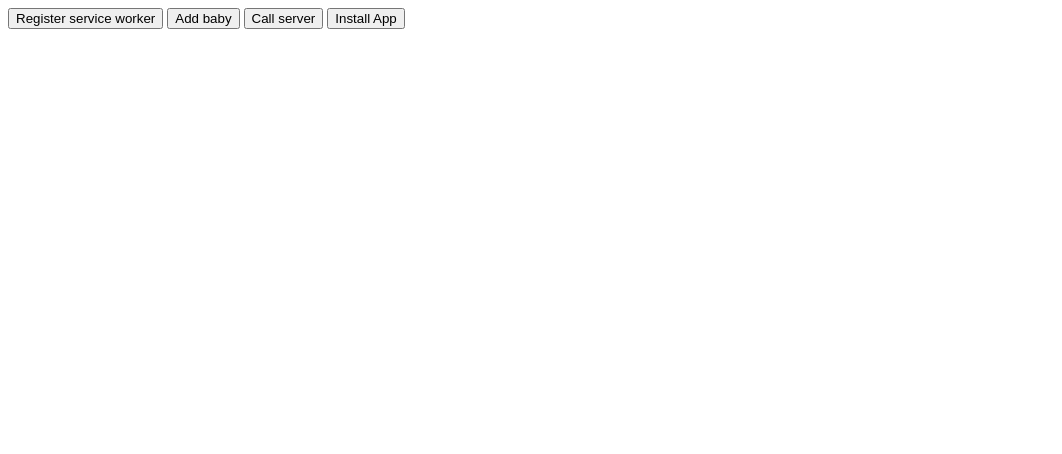
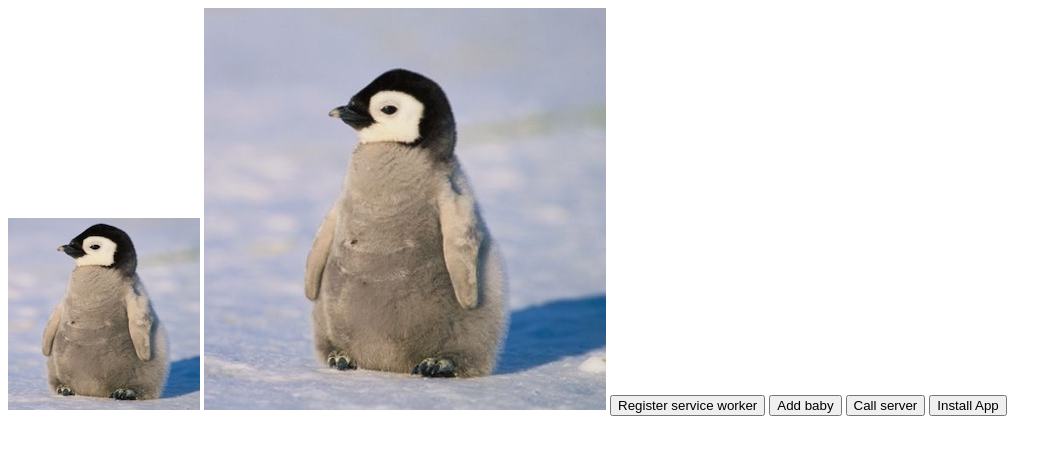
Before and after one commit to KaloyanGG/push-notifications, a plain HTML site: page index.html in a window 1280 px wide. Shown: the whole page, without its empty margins (0-1062 px from the left). Drawn offline with Linux system fonts and the light colour scheme.

Commit message:
Update index.html

```diff
--- a/index.html
+++ b/index.html
@@ -50,6 +50,8 @@
     </script>
   </head>
   <body>
+    <img src="./baby.png" alt="" />
+    <img src="./babyBig.png" alt="" />
     <button onclick="registerServiceWorker()">Register service worker</button>
     <button onclick="addBaby()">Add baby</button>
     <button onclick="callServer()">Call server</button>
```
